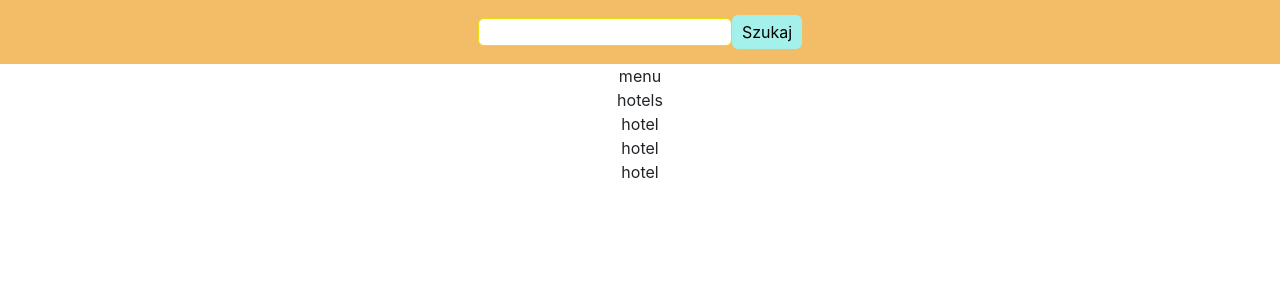
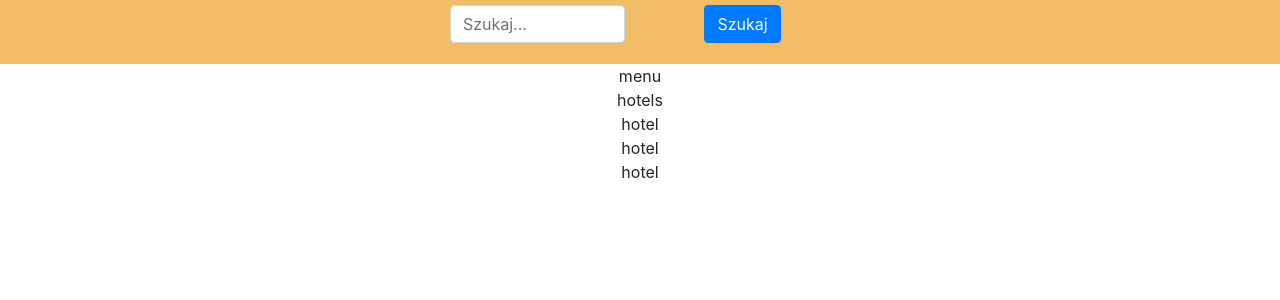
Before and after one commit to Xragez/first-react-app, a React (Create React App) app: page / in a window 1280 px wide. Shown: the top 300 px of the page. Built offline with nearby package versions, Linux system fonts and the light colour scheme.

Commit message:
Added bootstrap and reactstrap

```diff
--- a/package.json
+++ b/package.json
@@ -6,9 +6,11 @@
     "@testing-library/jest-dom": "^5.11.9",
     "@testing-library/react": "^11.2.5",
     "@testing-library/user-event": "^12.7.3",
+    "bootstrap": "^4.6.0",
     "react": "^17.0.1",
     "react-dom": "^17.0.1",
     "react-scripts": "4.0.3",
+    "reactstrap": "^8.9.0",
     "web-vitals": "^1.1.0"
   },
   "scripts": {
--- a/public/index.html
+++ b/public/index.html
@@ -25,8 +25,6 @@
       Learn how to configure a non-root public URL by running `npm run build`.
     -->
     <title>Noclegi</title>
-    <!-- CSS only -->
-  <link href="https://cdn.jsdelivr.net/npm/bootstrap@5.0.0-beta2/dist/css/bootstrap.min.css" rel="stylesheet" integrity="sha384-BmbxuPwQa2lc/FVzBcNJ7UAyJxM6wuqIj61tLrc4wSX0szH/Ev+nYRRuWlolflfl" crossorigin="anonymous">
   </head>
   <body>
     <noscript>You need to enable JavaScript to run this app.</noscript>
--- a/src/components/Header/Searchbar/Searchbar.js
+++ b/src/components/Header/Searchbar/Searchbar.js
@@ -1,12 +1,21 @@
 import React from 'react';
+import { Button } from 'reactstrap';
 
 function Searchbar() {
     return (
-        <div>
-            <input className="input-text"/>
-            <button className="button">Szukaj</button>
+        <div className="row">
+            <div className="form-group col">
+                <input
+                    className="form-control"
+                    type="text"
+                    placeholder="Szukaj..."
+                />
+            </div>
+            <div className="col">
+                <Button color="primary">Szukaj</Button>
+            </div>
         </div>
-    )
+    );
 }
 
 export default Searchbar;
--- a/src/index.js
+++ b/src/index.js
@@ -1,5 +1,6 @@
 import React from 'react';
 import ReactDOM from 'react-dom';
+import 'bootstrap/dist/css/bootstrap.min.css';
 import './index.css';
 import App from './App';
 import reportWebVitals from './reportWebVitals';
```
Also changed, not shown: 1 other file (tests, documents, lock files or other folders).
